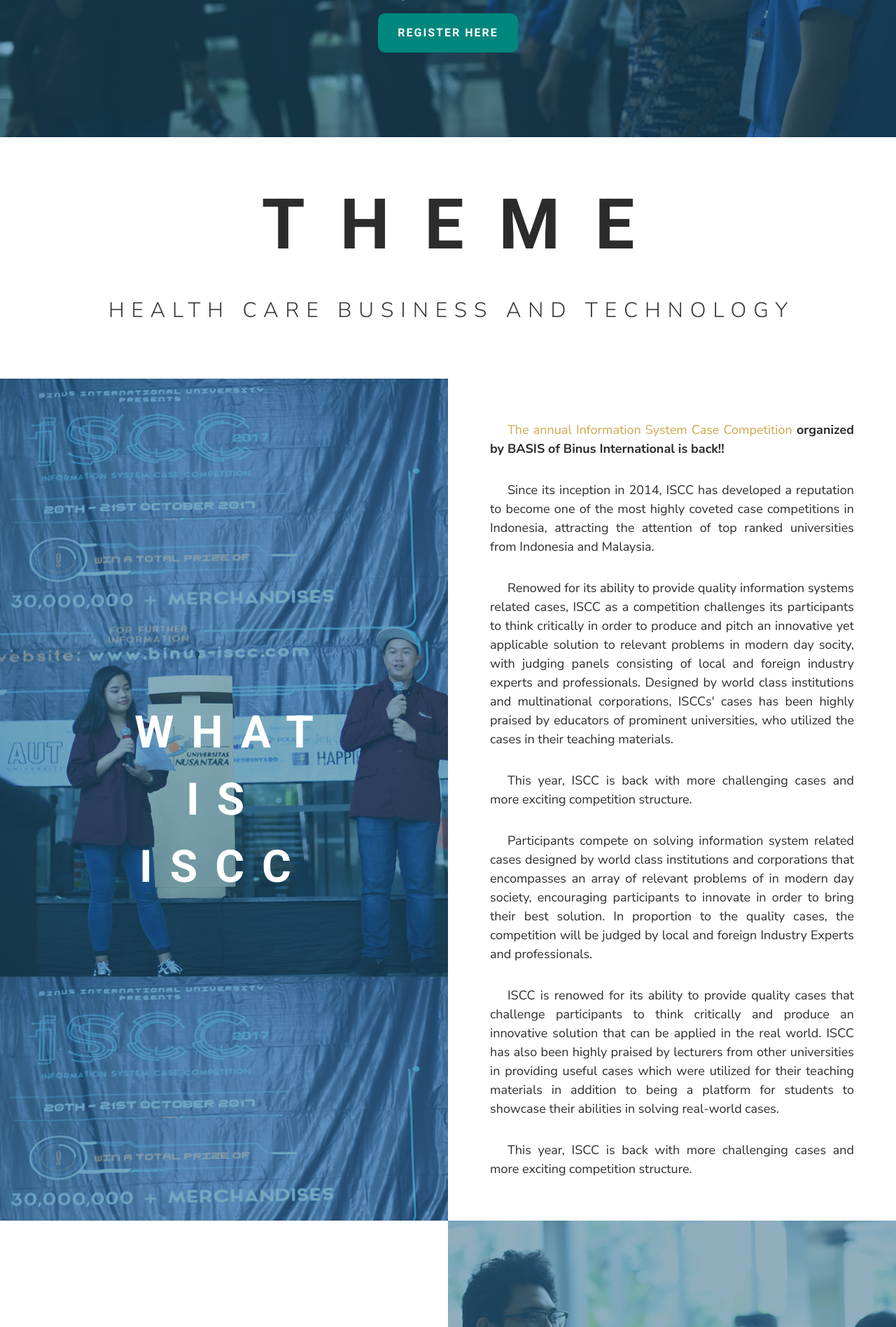
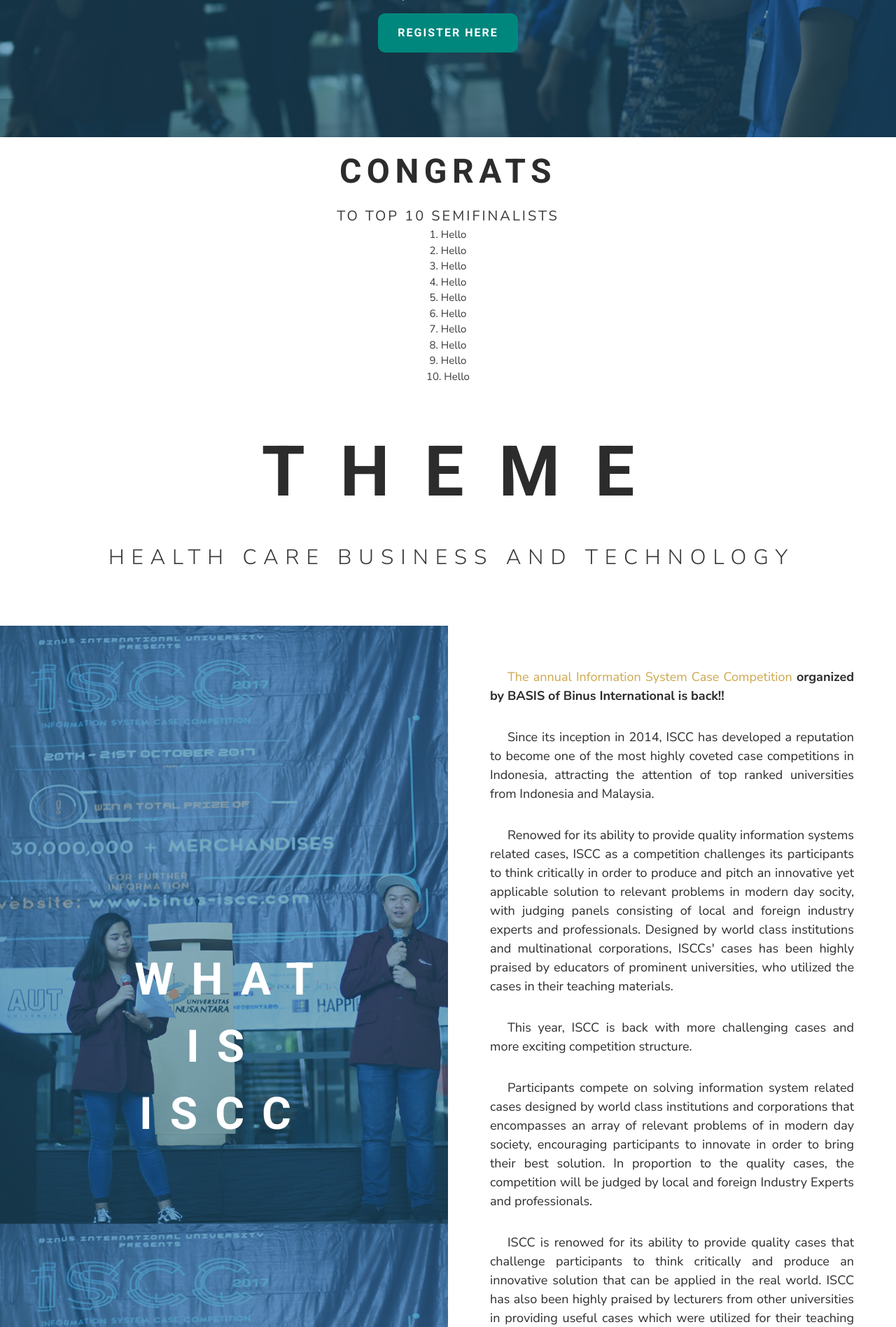
Before and after one commit to archeltaneka/ISCC-2018, a PHP site: page / in a window 1280 px wide. Shown: the part 604-2500 px from the top of the page at 70% size. Run offline with PHP 8.4, Linux system fonts and the light colour scheme; some libraries are stand-ins or nearby versions.

Commit message:
Add finalists

```diff
--- a/Front-end/HTML CSS/assets/css/main.css
+++ b/Front-end/HTML CSS/assets/css/main.css
@@ -245,6 +245,26 @@
       .home .subtitle {
         font-size: 18px; } }
 
+.results__list {
+  text-align: center; }
+  .results__list .title, .results__list .body {
+    text-transform: uppercase;
+    letter-spacing: 7.5px; }
+  .results__list .body {
+    font-size: 20px;
+    letter-spacing: 3px;
+    color: #393939; }
+  .results__list .list {
+    font-size: 15px;
+    letter-spacing: 0;
+    list-style: decimal;
+    text-transform: capitalize; }
+    .results__list .list li {
+      list-style-position: inside; }
+  @media (max-width: 768px) {
+    .results__list .title {
+      font-size: 35px; } }
+
 .about__iscc .half__image {
   background-image: linear-gradient(rgba(34, 93, 125, 0.5), rgba(34, 93, 125, 0.5)), url("../img/about_background-1.jpg"); }
 .about__case .half__image {
--- a/Front-end/HTML CSS/assets/css/main.scss
+++ b/Front-end/HTML CSS/assets/css/main.scss
@@ -187,6 +187,34 @@
 		}
 	}
 }
+.results {
+	&__list {
+		text-align: center;
+		.title, .body {
+			text-transform: uppercase;
+			letter-spacing: 7.5px;
+		}
+		.body {
+			font-size: 20px;
+			letter-spacing: 3px;
+			color: #393939;
+		}
+		.list {
+			font-size: 15px;
+			letter-spacing: 0;
+			list-style: decimal;
+			text-transform: capitalize;
+			li {
+				list-style-position: inside;
+			}
+		}
+		@include breakpoint(phone) {
+			.title {
+				font-size: 35px;
+			}
+		}
+	}
+}
 .about {
 	&__iscc {
 		.half__image {
--- a/Front-end/HTML CSS/index.php
+++ b/Front-end/HTML CSS/index.php
@@ -32,6 +32,31 @@
 					<div class="home__button">
 						<a href="https://docs.google.com/forms/d/e/1FAIpQLSc9Hrf9bcWe_yLaZeU4ciATZPMlQKZS29LF3GwnqU9Lq8o0sA/viewform" class="button" target="_blank">Register here</a>
 					</div>
+				</div>
+
+			</div>
+		</div>
+
+		<!-- Semi Finalist -->
+		<div class="results container">
+			<div class="container__inner">
+
+				<!-- list -->
+				<div class="results__list">
+					<h1 class="title">congrats</h1>
+					<p class="body">to top 10 semifinalists</p>
+					<ol class="list body">
+						<li>hello</li>
+						<li>hello</li>
+						<li>hello</li>
+						<li>hello</li>
+						<li>hello</li>
+						<li>hello</li>
+						<li>hello</li>
+						<li>hello</li>
+						<li>hello</li>
+						<li>hello</li>
+					</ol>
 				</div>
 
 			</div>
```
Also changed, not shown: 1 other file.
